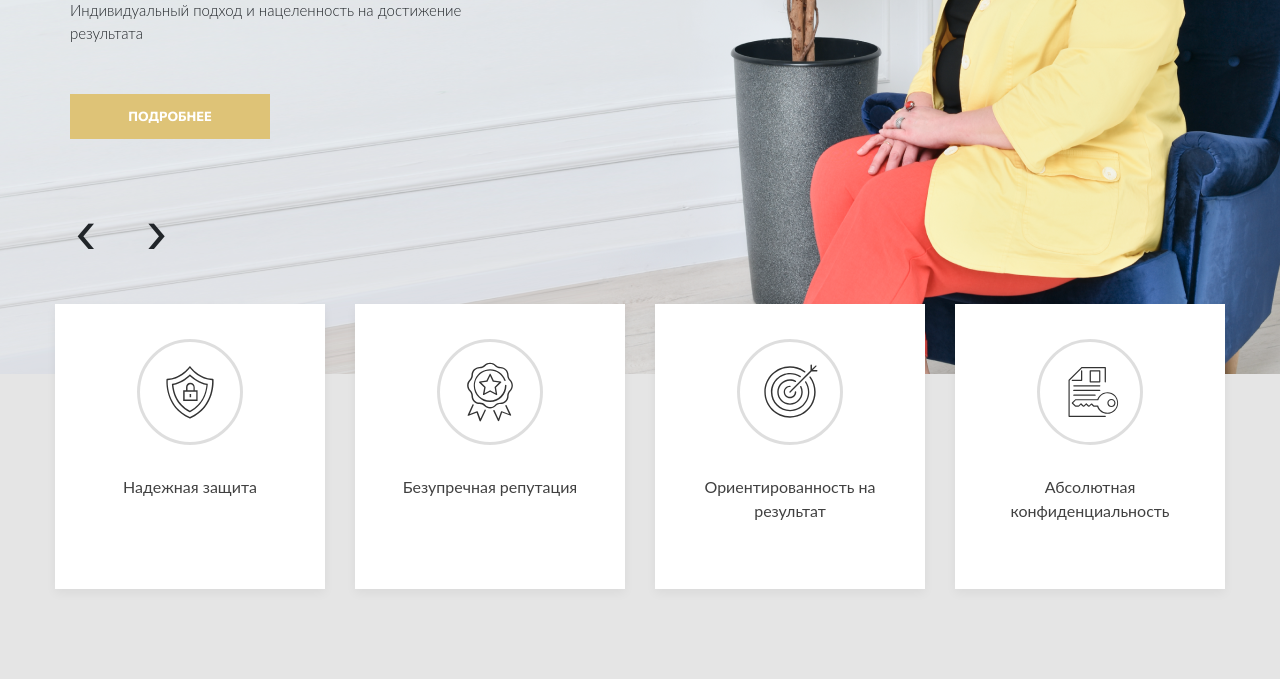
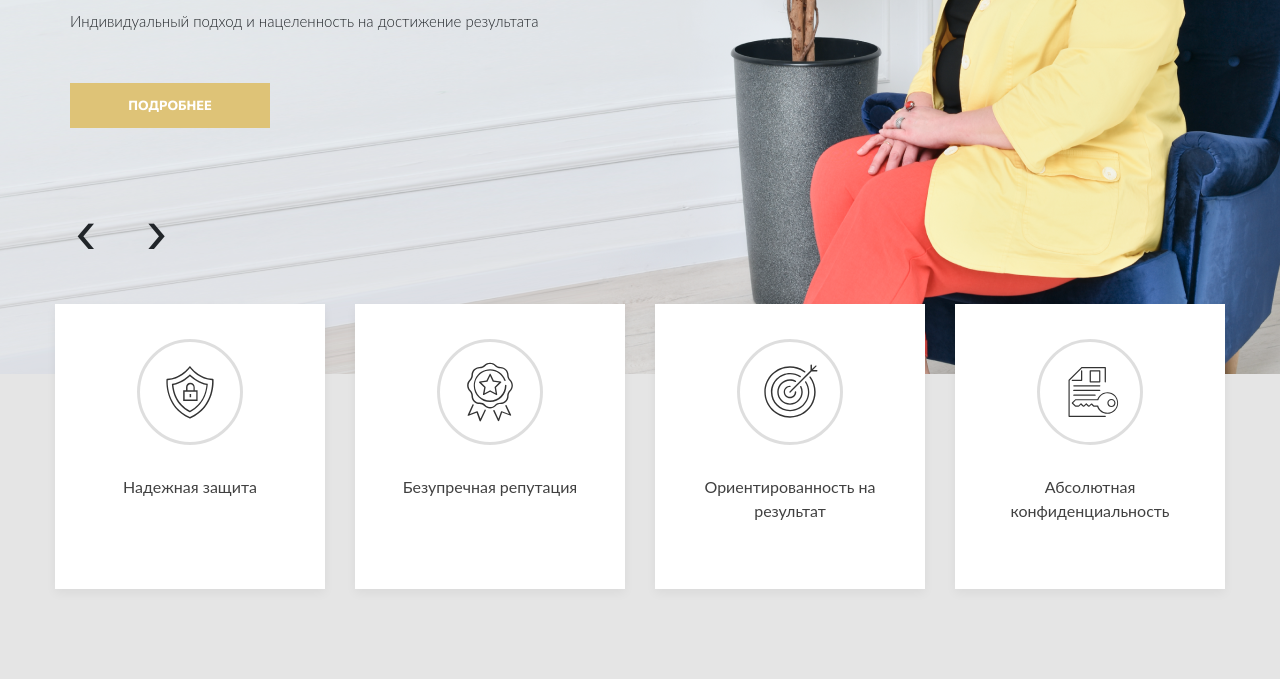
Before and after one commit to Alexandra789/testMK, a plain HTML site: page index.html in a window 1280 px wide. Shown: the part 421-1100 px from the top of the page. Drawn offline with nearby package versions, Linux system fonts and the light colour scheme; a web font is replaced by a local one.

Commit message:
minor fix

```diff
--- a/style.scss
+++ b/style.scss
@@ -397,7 +397,7 @@ body {
             font-family: Lato;
             font-weight: 300;
             margin-bottom: 40px;
-            margin-right: 130px;
+            margin-right: 95px;
           }
         }
       }
```
Also changed, not shown: style.css.
